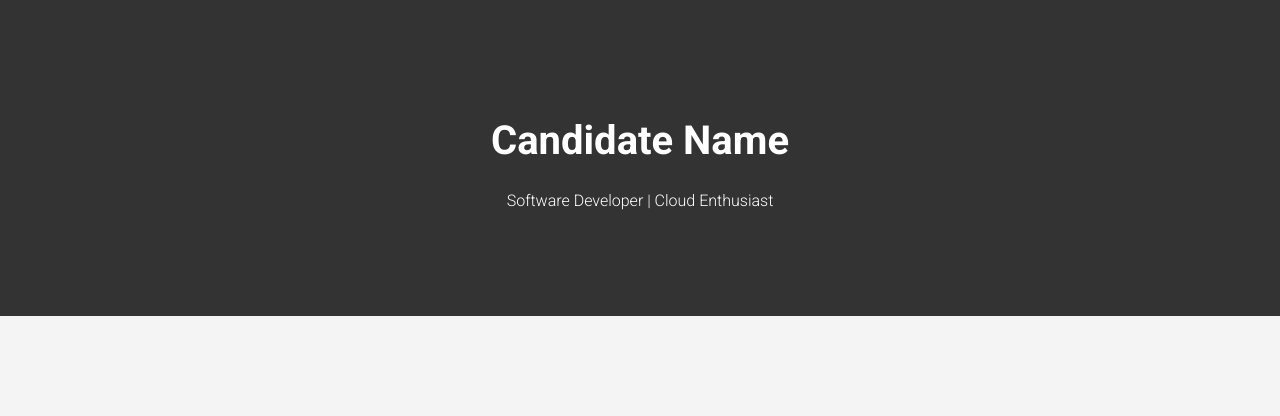
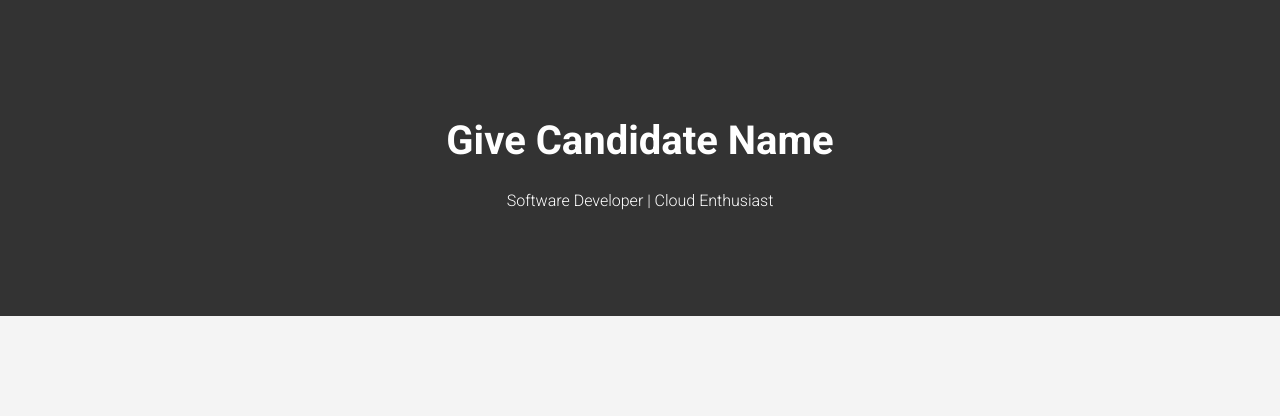
Before and after one commit to sayanti-mondal/devops-projects, a Flask app: page /home in a window 1280 px wide. Shown: the top 416 px of the page. Run offline with Flask 3, Linux system fonts and the light colour scheme.

Commit message:
Update index.html

```diff
--- a/docker/Project3/templates/index.html
+++ b/docker/Project3/templates/index.html
@@ -81,7 +81,7 @@
 <body>
     <header>
         <div class="container">
-            <h1>Candidate Name</h1>
+            <h1>Give Candidate Name</h1>
             <p class="subtitle">Software Developer | Cloud Enthusiast</p>
         </div>
     </header>
```
